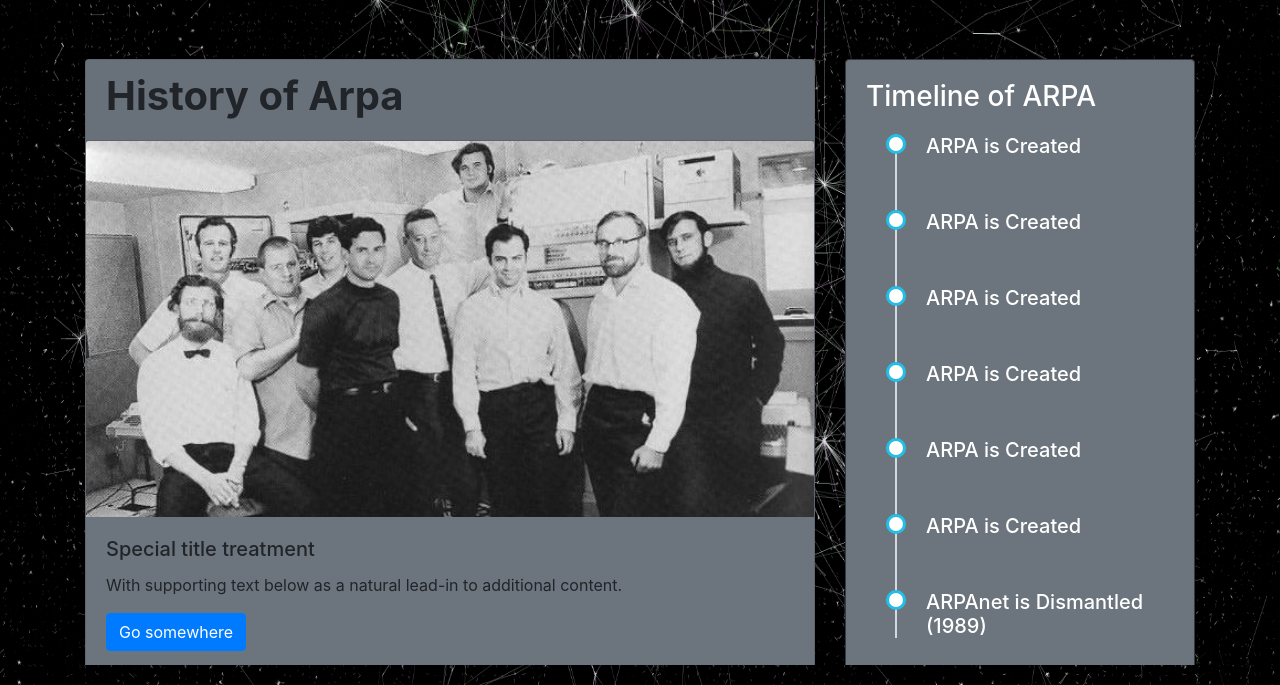
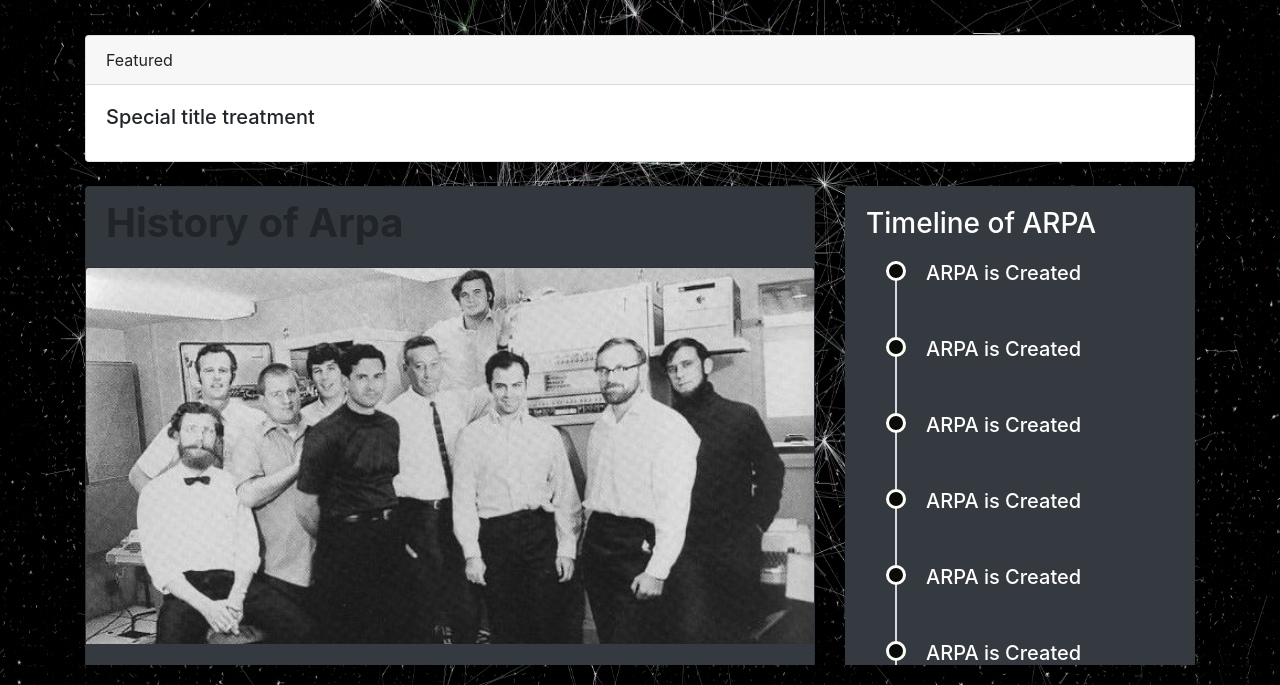
Before and after one commit to Gabe397/IS117FinalProject, a plain HTML site: page docs/ARPAcontent.html in a window 1280 px wide. Shown: the part 115-800 px from the top of the page. Drawn offline with nearby package versions, Linux system fonts and the light colour scheme.

Commit message:
Fix: Card Title Attempt27

```diff
--- a/docs/ARPAcontent.html
+++ b/docs/ARPAcontent.html
@@ -47,14 +47,21 @@
         </div>
       </div>
 
-
+      <div class="card positionCardTitle">
+        <div class="card-header">
+          Featured
+        </div>
+        <div class="card-body">
+          <h5 class="card-title">Special title treatment</h5>
+        </div>
+      </div>
 
 
       <div class = "pb-4"></div>
 
       <div class="row">
         <div class="col-sm-8">
-          <div class="card bg-secondary">
+          <div class="card bg-dark">
             <div class="card-header">
               <h1><strong>History of Arpa</strong></h1>
             </div>
@@ -68,7 +75,7 @@
           </div>
         </div>
         <div class="col-sm-4">
-          <div class="card text-white bg-secondary mb-3 border-dark">
+          <div class="card text-white bg-dark mb-3 border-dark">
             <div class="card-body">
               <h3 class="card-title display-5">Timeline of ARPA</h3>
 
--- a/docs/css/main.css
+++ b/docs/css/main.css
@@ -252,11 +252,11 @@
 }
 ul.timeline > li:before {
   content: ' ';
-  background: white;
+  background: #0a0a09;
   display: inline-block;
   position: absolute;
   border-radius: 50%;
-  border: 3px solid #22c0e8;
+  border: 3px solid #fbfff4;
   left: 20px;
   width: 20px;
   height: 20px;
```
